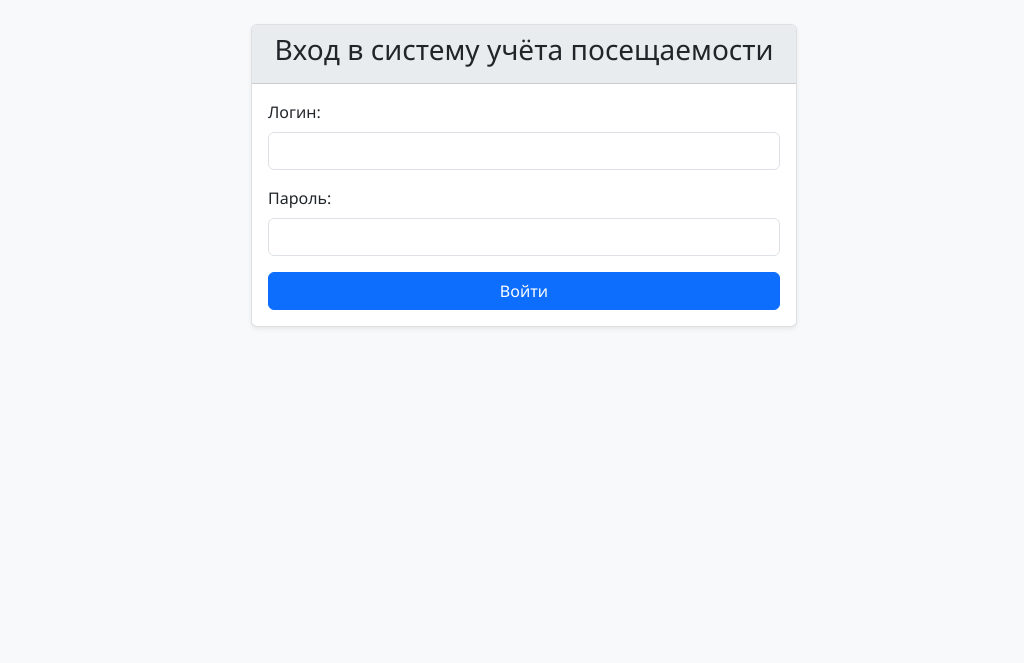
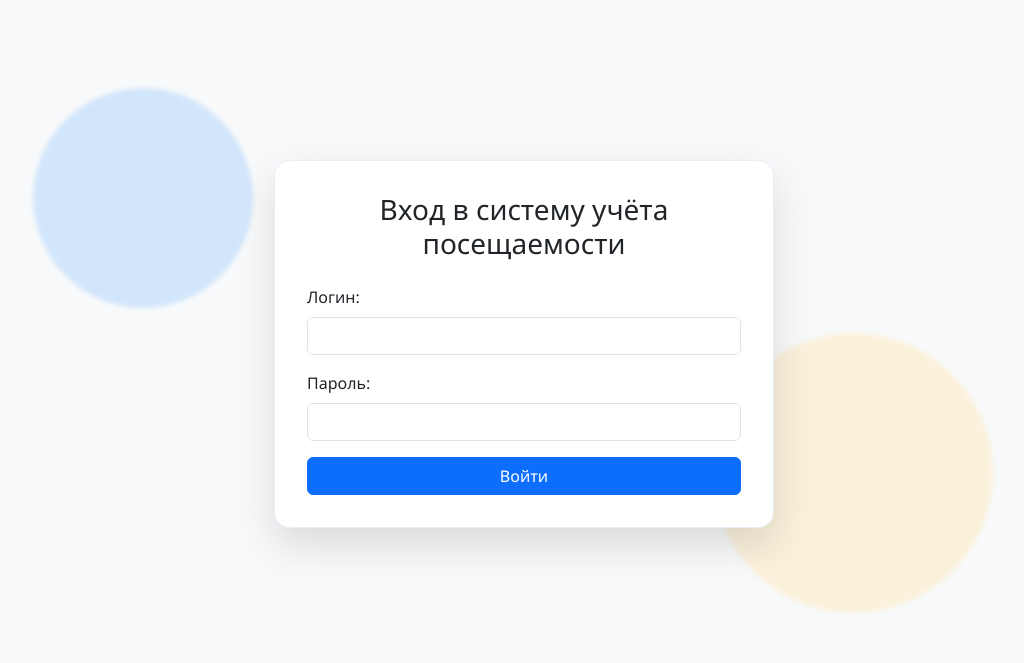
Before and after one commit to Faraon-gold/New1, a FastAPI app: page /login in a window 1280 px wide. Shown: the top 663 px of the page, without its empty margins (116-1140 px from the left). Run offline with FastAPI, Linux system fonts and the light colour scheme.

Commit message:
Improve login design, inactive-user auth guard and admin/user table UX

```diff
--- a/backend/app/main.py
+++ b/backend/app/main.py
@@ -216,6 +216,8 @@ def login(form_data: OAuth2PasswordRequestForm = Depends(), db: Session = Depend
     user = db.query(models.User).filter(models.User.login == form_data.username).first()
     if not user or not auth.verify_password(form_data.password, user.password_hash):
         raise HTTPException(status_code=400, detail="Неверный логин или пароль")
+    if user.study_status == "inactive":
+        raise HTTPException(status_code=403, detail="Пользователь неактивен. Вход запрещен")
     access_token_expires = timedelta(minutes=auth.ACCESS_TOKEN_EXPIRE_MINUTES)
     access_token = auth.create_access_token(
         data={"sub": user.login, "role": user.role}, expires_delta=access_token_expires
@@ -232,6 +234,8 @@ def api_login(
     user = db.query(models.User).filter(models.User.login == login_request.login).first()
     if not user or not auth.verify_password(login_request.password, user.password_hash):
         raise HTTPException(status_code=400, detail="Неверный логин или пароль")
+    if user.study_status == "inactive":
+        raise HTTPException(status_code=403, detail="Пользователь неактивен. Вход запрещен")
     access_token_expires = timedelta(minutes=auth.ACCESS_TOKEN_EXPIRE_MINUTES)
     access_token = auth.create_access_token(
         data={"sub": user.login, "role": user.role}, expires_delta=access_token_expires
--- a/templates/app_home.html
+++ b/templates/app_home.html
@@ -11,7 +11,7 @@
         .logo { font-weight: 700; color: #1f6feb; }
         .role { color: #555; margin-bottom: 16px; }
         .buttons-grid { display: grid; grid-template-columns: repeat(auto-fit, minmax(220px, 1fr)); gap: 12px; }
-        .btn { background: #1f6feb; color: #fff; text-decoration: none; border: 0; border-radius: 8px; padding: 12px 16px; display: block; text-align: center; cursor: pointer; }
+        .btn { background: #1f6feb; color: #fff; text-decoration: none; border: 0; border-radius: 8px; padding: 12px 16px; display: flex; align-items: center; justify-content: center; text-align: center; cursor: pointer; min-height: 48px; }
         .btn.secondary { background: #2ea043; }
         .btn.warning { background: #d97706; }
         .btn.danger { background: #dc2626; }
--- a/templates/attendance_mark.html
+++ b/templates/attendance_mark.html
@@ -4,11 +4,11 @@
     <meta charset="UTF-8">
     <meta name="viewport" content="width=device-width, initial-scale=1.0">
     <title>Посещаемость</title>
-    <style>body{font-family:Arial,sans-serif;background:#f4f6fb;margin:0}.wrap{max-width:1000px;margin:30px auto;background:#fff;padding:24px;border-radius:12px;box-shadow:0 8px 24px rgba(0,0,0,.08)}.btn{display:inline-block;background:#1f6feb;color:#fff;padding:10px 14px;border-radius:8px;text-decoration:none}.list{margin-top:16px}.item{padding:12px;border:1px solid #e5e7eb;border-radius:10px;margin-bottom:10px;background:#fafafa}.item a{font-weight:700;color:#1f6feb;text-decoration:none}.meta{color:#555}</style>
+    <style>body{font-family:Arial,sans-serif;background:#f4f6fb;margin:0}.wrap{max-width:1000px;margin:30px auto;background:#fff;padding:24px;border-radius:12px;box-shadow:0 8px 24px rgba(0,0,0,.08)}.btn{display:inline-block;background:#F4A900;color:#fff;padding:10px 14px;border-radius:8px;text-decoration:none}.list{margin-top:16px}.item{padding:12px;border:1px solid #e5e7eb;border-radius:10px;margin-bottom:10px;background:#fafafa}.item a{font-weight:700;color:#1f6feb;text-decoration:none}.meta{color:#555}</style>
 </head>
 <body>
 <div class="wrap">
-  <a class="btn" href="/app">← На главную</a>
+  <a class="btn" href="/app">На главную</a>
   <h1>Посещаемость</h1>
   <p class="meta">Выберите предмет для перехода к отметке посещаемости.</p>
   <div id="subject-list" class="list"></div>
--- a/templates/login.html
+++ b/templates/login.html
@@ -3,11 +3,18 @@
 {% block title %}Вход в систему - {{ super() }}{% endblock %}
 
 {% block content %}
-<div class="row justify-content-center">
-    <div class="col-md-6">
-        <div class="card">
-            <div class="card-header">
-                <h3 class="text-center">Вход в систему учёта посещаемости</h3>
+<style>
+  .login-wrap{min-height:80vh;display:flex;align-items:center;justify-content:center;position:relative;overflow:hidden}
+  .decor{position:absolute;border-radius:999px;opacity:.35;filter:blur(2px)}
+  .decor.a{width:220px;height:220px;background:#8ec5ff;left:6%;top:10%}
+  .decor.b{width:280px;height:280px;background:#ffe4a3;right:8%;bottom:8%}
+  .login-card{position:relative;z-index:1;width:100%;max-width:500px;background:rgba(255,255,255,.95);backdrop-filter:blur(4px);border:1px solid #e8eef7;border-radius:16px;box-shadow:0 18px 40px rgba(0,0,0,.12);padding:1rem}
+</style>
+<div class="login-wrap">
+  <div class="decor a"></div><div class="decor b"></div>
+  <div class="login-card card">
+    <div class="card-header bg-transparent border-0 pt-3">
+      <h3 class="text-center mb-0">Вход в систему учёта посещаемости</h3>
     </div>
     <div class="card-body">
       <form id="loginForm">
@@ -25,7 +32,6 @@
     </div>
   </div>
 </div>
-</div>
 
 <script>
 document.getElementById('loginForm').addEventListener('submit', async function(e) {
@@ -36,40 +42,23 @@ document.getElementById('loginForm').addEventListener('submit', async function(e
     err.classList.add('d-none');
     err.textContent='';
 
-    // Submit using JSON format to the backend app's api/login endpoint
     const response = await fetch('/api/login', {
         method: 'POST',
-        headers: {
-            'Content-Type': 'application/json',
-        },
-        body: JSON.stringify({
-            login: formData.get('login'),
-            password: formData.get('password')
-        })
+        headers: {'Content-Type': 'application/json'},
+        body: JSON.stringify({login: formData.get('login'), password: formData.get('password')})
     });
 
     if (response.ok) {
         const data = await response.json();
-        // Store the token in localStorage
         localStorage.setItem('access_token', data.access_token);
-
-        // Set the token in a cookie that can be read by the backend
         document.cookie = `access_token=${data.access_token}; path=/; SameSite=Strict`;
-
-        // Redirect to the app page which will check the token and redirect appropriately
         window.location.href = '/app';
     } else {
-        // Show error message - handle both 401 and 422 errors
         let errorMessage = 'Неверный логин или пароль';
         try {
             const errorData = await response.json();
-            if (errorData.detail) {
-                errorMessage = errorData.detail;
-            }
-        } catch (e) {
-            // If parsing JSON fails, keep the default error message
-        }
-        const err=document.getElementById('login-error');
+            if (errorData.detail) errorMessage = errorData.detail;
+        } catch (e) {}
         err.textContent = errorMessage || 'Неверный логин или пароль';
         err.classList.remove('d-none');
     }
```
Also changed, not shown: templates/admin_users.html (+4 -5 lines). Lines whose indentation alone changed are shown as unchanged.
